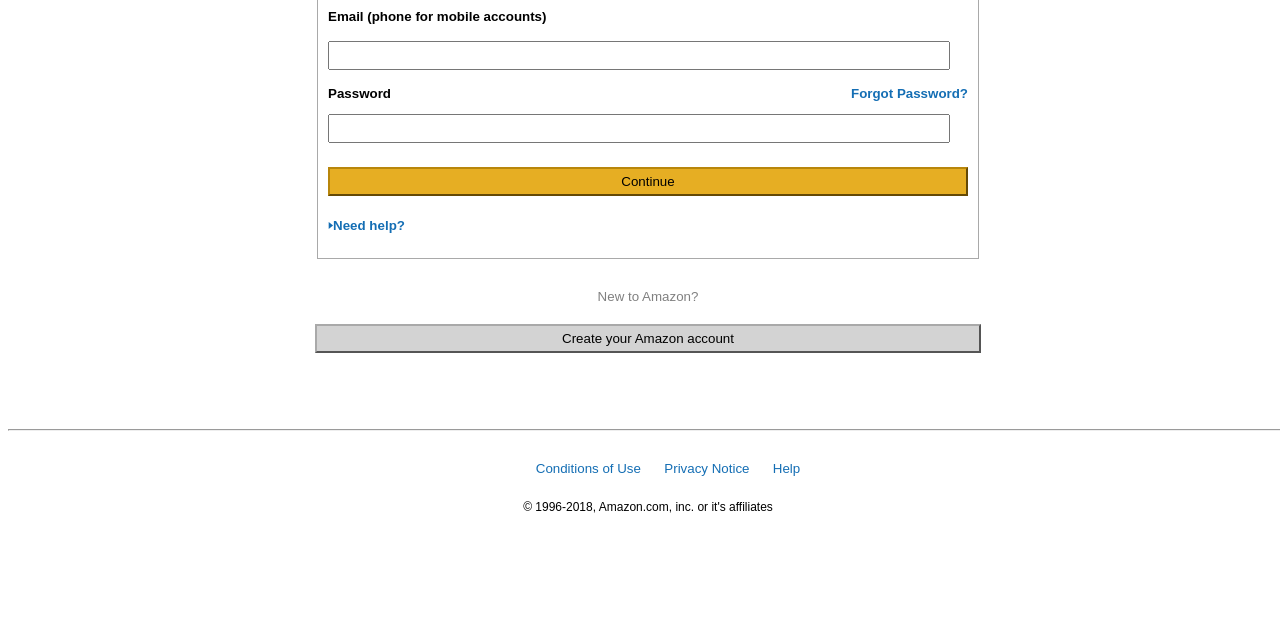
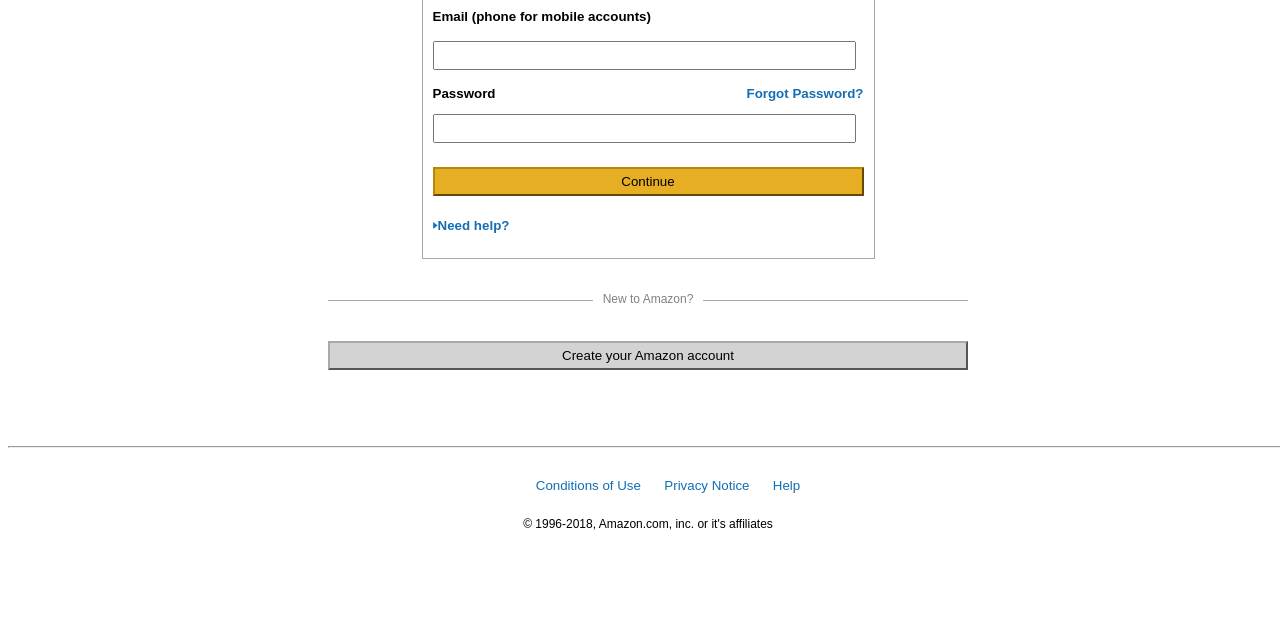
Before and after one commit to scarlettscoville/w1d3-amazon, a plain HTML site: page index.html in a window 1280 px wide. Shown: the part 175-810 px from the top of the page. Drawn offline with Linux system fonts and the light colour scheme.

Commit message:
line behind added

```diff
--- a/css/main.css
+++ b/css/main.css
@@ -13,15 +13,16 @@ main{
     display: flex;
     flex-direction: column;
     align-items: center;
+
 }
 
 .main{
     display: flex;
     flex-direction: column;
+    flex: 0 0 0;
     border: solid 1px darkgray;
     font-family: Arial, sans-serif;
     padding: 10px 10px 20px 10px;
-    width: 50%;
     height: auto;
 
 }
@@ -55,25 +56,42 @@ input{
     margin: 0;
 }
 
-
-
 .new{
     display: flex;
     flex-direction: column;
     align-items: center;
-    width: 100%;
+    flex: 0 0 0;
     font-family: Arial, sans-serif;
     font-weight: normal;
     color: grey;
     padding: 30px 0 50px 0;
 }
 
+h2{
+    width: 50%;
+    text-align: center;
+    border-bottom: 1px solid darkgrey;
+    line-height: 0.1em;
+    margin: 10px 0 20px;
+    font-family: Arial, sans-serif;
+    font-weight: normal;
+    font-size: 12px;
+}
+
+h2 span{
+    background:#fff;
+    padding:0 10px;
+}
+
 button{
+    display: flex;
+    justify-content: center;
+    flex: 0 0 0;
     background-color: lightgrey;
     border-color: darkgrey;
     padding: 5px;
     margin: 20px;
-    width: 52%;
+    width: 50%;
 
 }
 
--- a/index.html
+++ b/index.html
@@ -35,7 +35,7 @@
     </main>
     <submain>
         <div class="new">
-        <span>New to Amazon?</span>
+        <h2><span>New to Amazon?</span></h2>
         <button>Create your Amazon account</button>
         </div>
     </submain>
```
